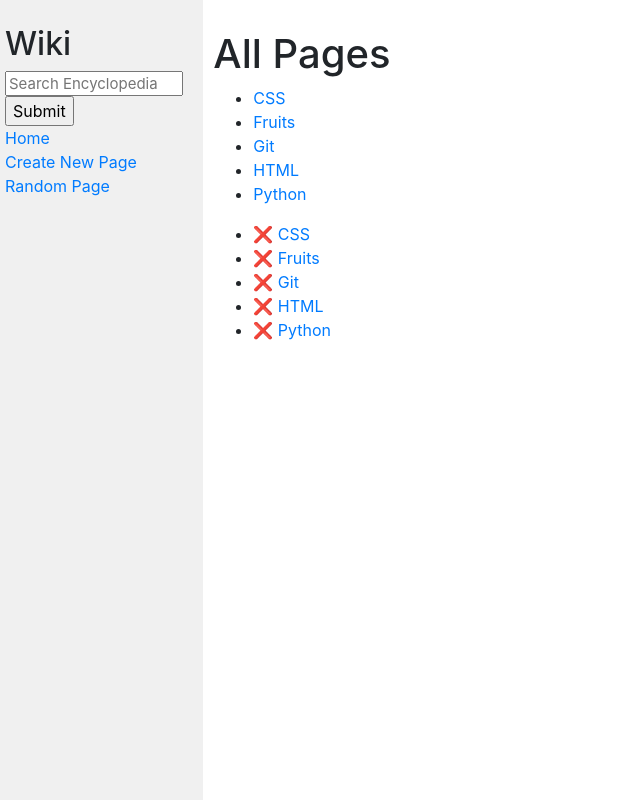
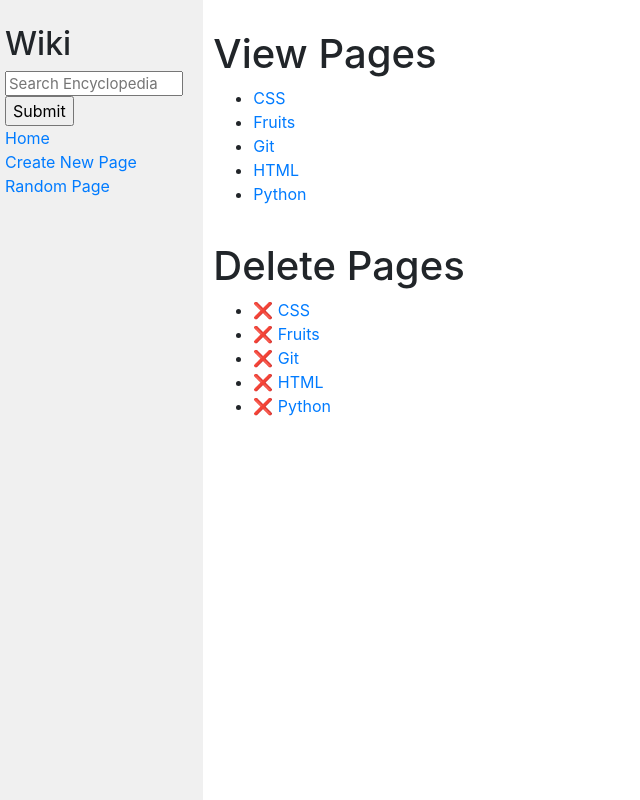
Before and after one commit to precipice11/wiki, a Django app: page / in a window 1280 px wide. Shown: the whole page, without its empty margins (0-640 px from the left). Run offline with Django 3.2, Linux system fonts and the light colour scheme; some libraries are stand-ins or nearby versions.

```diff
--- a/encyclopedia/templates/encyclopedia/error.html
+++ b/encyclopedia/templates/encyclopedia/error.html
@@ -7,7 +7,7 @@
 {% block body %}
     <h1>
         <div id="error">
-            {{ message }}
+            Error: {{ message }}
         </div>
     </h1>
     <a href="{% url 'encyclopedia:index' %}">Go back.</a>
--- a/encyclopedia/templates/encyclopedia/index.html
+++ b/encyclopedia/templates/encyclopedia/index.html
@@ -5,7 +5,7 @@
 {% endblock %}
 
 {% block body %}
-    <h1>All Pages</h1>
+    <h1>View Pages</h1>
 
     <ul>
         {% for entry in entries %}
@@ -14,6 +14,8 @@
             </li>
         {% endfor %}
     </ul>
+    <h1>Delete Pages</h1>
+
     <ul>
         {% for entry in entries %}
             <li>
```
